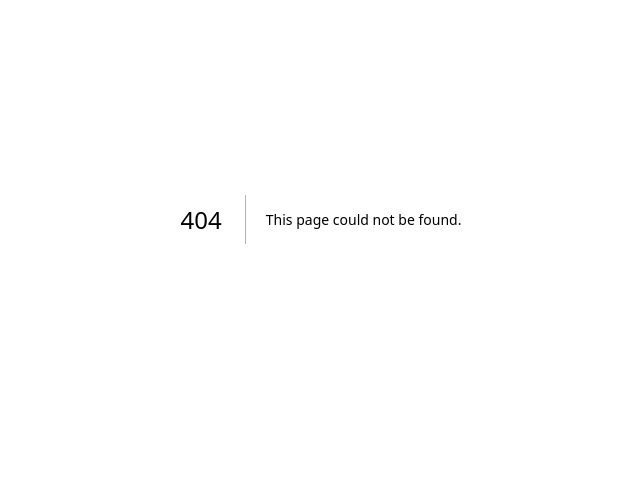
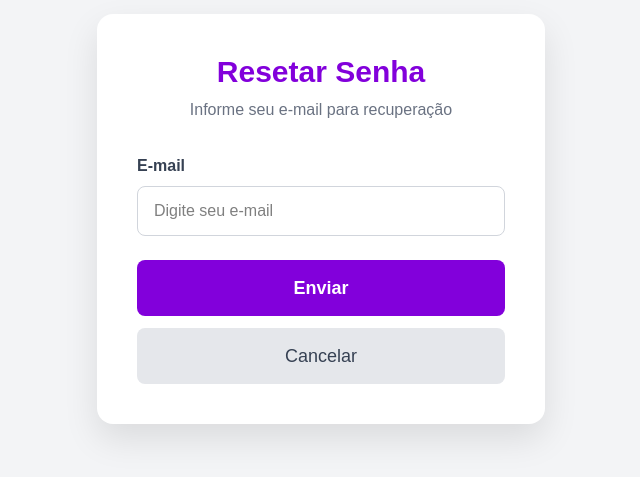
Before and after one commit to Luiza-Teixeira/StudyFlow---Frontend, a Next.js app: page /forgotPassword in a window 1280 px wide. Before the commit this address had no page. Shown: the part 181-658 px from the top of the page, without its empty margins (319-959 px from the left). Built offline with nearby package versions, Linux system fonts and the light colour scheme.

Commit message:
esqueceu a senha

```diff
--- /dev/null
+++ b/app/forgotPassword/page.jsx
@@ -0,0 +1,84 @@
+"use client";
+
+import { requestPasswordReset } from "@/api";
+import { useMutation } from "@tanstack/react-query";
+import { useState } from "react";
+import { useRouter } from "next/navigation";
+
+export default function ForgotPassword() {
+  const router = useRouter();
+  const [email, setEmail] = useState("");
+
+  const mutation = useMutation({
+    mutationFn: requestPasswordReset,
+    onSuccess: (data) => {
+      console.log("user data received from back4app:", data);
+      alert("Verifique o seu e-mail para resetar a sua senha.");
+      router.replace("/");
+    },
+    onError: (error) => {
+      alert("Erro de Esqueci a minha senha. Erro: " + error.message);
+    },
+  });
+
+  const handleChange = (evt) => {
+    setEmail(evt.target.value);
+  };
+
+  const handleSubmit = (evt) => {
+    evt.preventDefault();
+    if (!email) {
+      alert("Preencha o seu e-mail.");
+      return;
+    }
+    mutation.mutate(email);
+  };
+
+  return (
+    <div className="min-h-screen flex justify-center items-center bg-gray-100 p-4">
+      <div className="w-full max-w-md bg-white p-10 rounded-2xl shadow-[0_15px_35px_rgba(0,0,0,0.1)]">
+
+        <h1 className="text-3xl font-bold text-center text-purple-700 mb-2">
+          Resetar Senha
+        </h1>
+
+        <p className="text-center text-gray-500 mb-8">
+          Informe seu e-mail para recuperação
+        </p>
+
+        <form onSubmit={handleSubmit}>
+          <div className="mb-6">
+            <label className="block mb-2 font-semibold text-gray-700">
+              E-mail
+            </label>
+
+            <input
+              name="email"
+              type="email"
+              value={email}
+              onChange={handleChange}
+              placeholder="Digite seu e-mail"
+              className="w-full px-4 py-3 border border-gray-300 rounded-lg text-black outline-none focus:border-purple-500 focus:ring-2 focus:ring-purple-200 transition-all"
+            />
+          </div>
+
+          <button
+            type="submit"
+            disabled={mutation.isPending}
+            className="w-full py-3.5 bg-purple-700 hover:bg-purple-800 text-white rounded-lg text-lg font-bold transition-colors mb-3 disabled:opacity-50"
+          >
+            {mutation.isPending ? "Enviando..." : "Enviar"}
+          </button>
+
+          <button
+            type="button"
+            onClick={() => router.replace("/")}
+            className="w-full py-3.5 bg-gray-200 hover:bg-gray-300 text-gray-700 rounded-lg text-lg font-medium transition-colors"
+          >
+            Cancelar
+          </button>
+        </form>
+      </div>
+    </div>
+  );
+}
```
